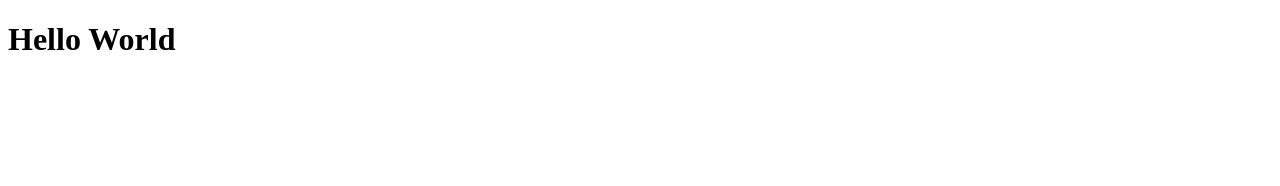
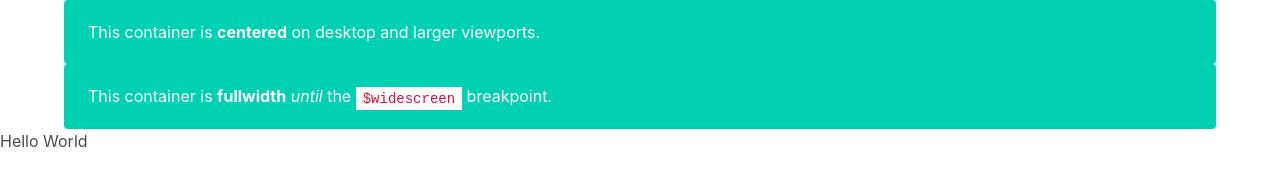
Before and after one commit to congmul/HikeLocal, a plain HTML site: page index.html in a window 1280 px wide. Drawn offline with nearby package versions, Linux system fonts and the light colour scheme.

Commit message:
adding CDN

```diff
--- a/index.html
+++ b/index.html
@@ -4,9 +4,24 @@
     <meta charset="UTF-8">
     <meta name="viewport" content="width=device-width, initial-scale=1.0">
     <title>Project1</title>
+    <link rel="stylesheet" href="https://cdn.jsdelivr.net/npm/bulma@0.9.1/css/bulma.min.css">
+
 </head>
 
 <body>
+
+    <div class="container">
+        <div class="notification is-primary">
+          This container is <strong>centered</strong> on desktop and larger viewports.
+        </div>
+      </div>
+
+      <div class="container is-widescreen">
+        <div class="notification is-primary">
+          This container is <strong>fullwidth</strong> <em>until</em> the <code>$widescreen</code> breakpoint.
+        </div>
+      </div>
+
 
     <h1>Hello World</h1>
 
```
